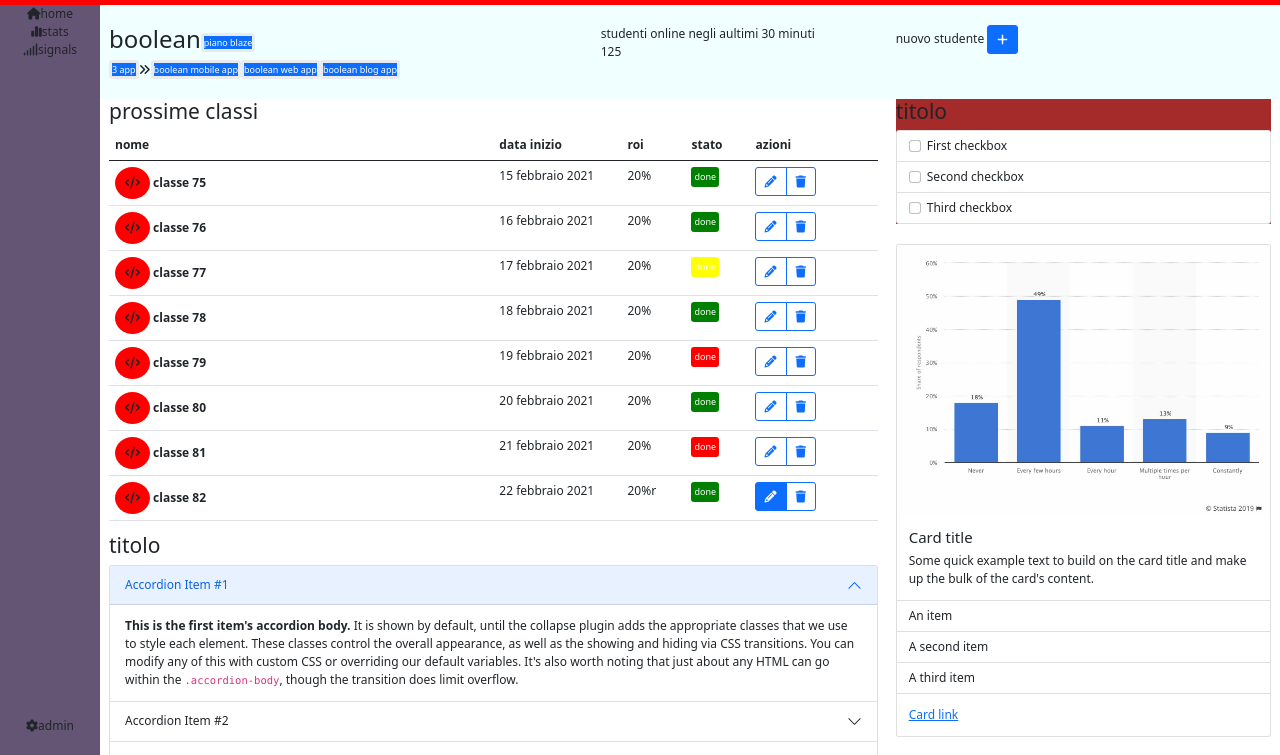
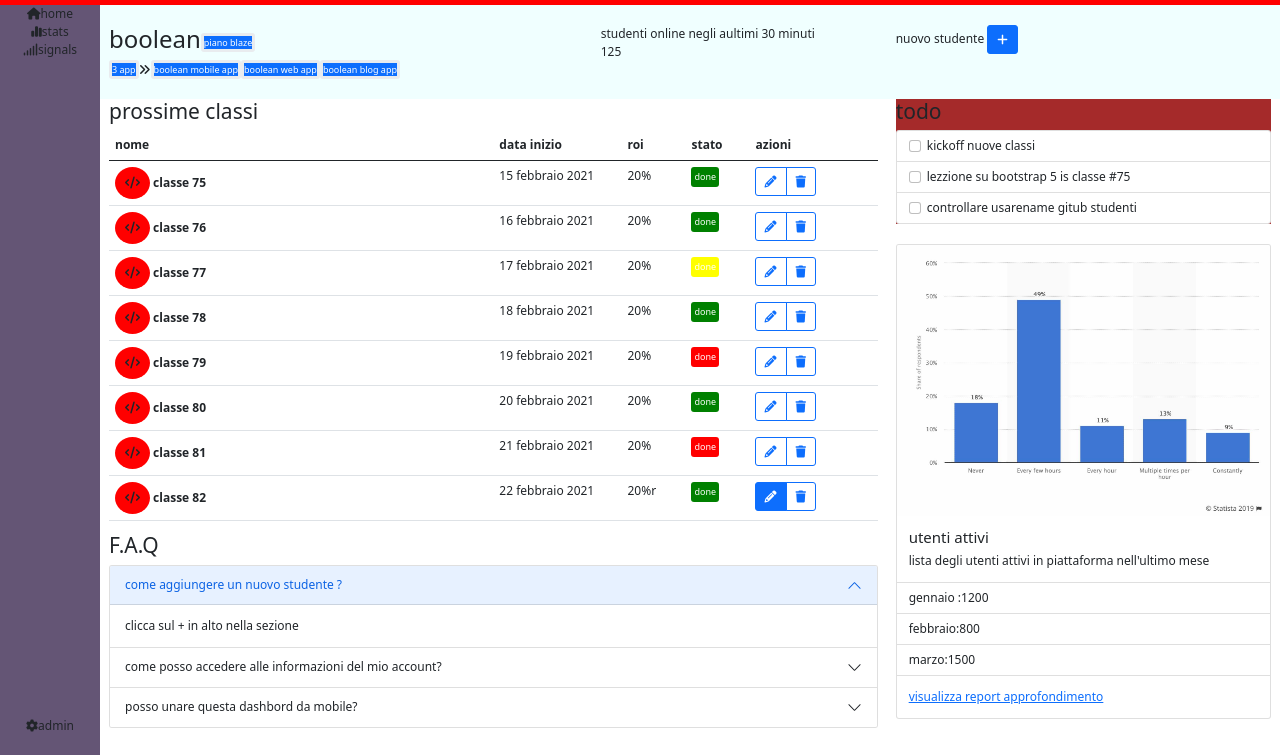
Before and after one commit to antoniolaikauf/html-css-bootstrap-dashboard, a plain HTML site: page index.html in a window 1280 px wide. Shown: the part 45-800 px from the top of the page. Drawn offline with nearby package versions, Linux system fonts and the light colour scheme.

Commit message:
sistemato testo

```diff
--- a/index.html
+++ b/index.html
@@ -344,41 +344,41 @@
                                     </tbody>
                                   </table>
                                   <div>
-                                      <h3>titolo </h3>
+                                      <h3>F.A.Q </h3>
                                       <div class="accordion" id="accordionExample">
                                             <div class="accordion-item">
                                             <h2 class="accordion-header" id="headingOne">
                                                 <button class="accordion-button" type="button" data-bs-toggle="collapse" data-bs-target="#collapseOne" aria-expanded="true" aria-controls="collapseOne">
-                                                Accordion Item #1
+                                                come aggiungere un nuovo studente ?
                                                 </button>
                                             </h2>
                                             <div id="collapseOne" class="accordion-collapse collapse show" aria-labelledby="headingOne" data-bs-parent="#accordionExample">
                                                 <div class="accordion-body">
-                                                <strong>This is the first item's accordion body.</strong> It is shown by default, until the collapse plugin adds the appropriate classes that we use to style each element. These classes control the overall appearance, as well as the showing and hiding via CSS transitions. You can modify any of this with custom CSS or overriding our default variables. It's also worth noting that just about any HTML can go within the <code>.accordion-body</code>, though the transition does limit overflow.
+                                                 clicca sul + in alto nella sezione
                                                 </div>
                                             </div>
                                             </div>
                                             <div class="accordion-item">
                                             <h2 class="accordion-header" id="headingTwo">
                                                 <button class="accordion-button collapsed" type="button" data-bs-toggle="collapse" data-bs-target="#collapseTwo" aria-expanded="false" aria-controls="collapseTwo">
-                                                Accordion Item #2
+                                                come posso accedere alle informazioni del mio account?
                                                 </button>
                                             </h2>
                                             <div id="collapseTwo" class="accordion-collapse collapse" aria-labelledby="headingTwo" data-bs-parent="#accordionExample">
                                                 <div class="accordion-body">
-                                                <strong>This is the second item's accordion body.</strong> It is hidden by default, until the collapse plugin adds the appropriate classes that we use to style each element. These classes control the overall appearance, as well as the showing and hiding via CSS transitions. You can modify any of this with custom CSS or overriding our default variables. It's also worth noting that just about any HTML can go within the <code>.accordion-body</code>, though the transition does limit overflow.
+                                                  clicca sul + in alto nella sezione
                                                 </div>
                                             </div>
                                             </div>
                                             <div class="accordion-item">
                                             <h2 class="accordion-header" id="headingThree">
                                                 <button class="accordion-button collapsed" type="button" data-bs-toggle="collapse" data-bs-target="#collapseThree" aria-expanded="false" aria-controls="collapseThree">
-                                                Accordion Item #3
+                                               posso unare questa dashbord da mobile?
                                                 </button>
                                             </h2>
                                             <div id="collapseThree" class="accordion-collapse collapse" aria-labelledby="headingThree" data-bs-parent="#accordionExample">
                                                 <div class="accordion-body">
-                                                <strong>This is the third item's accordion body.</strong> It is hidden by default, until the collapse plugin adds the appropriate classes that we use to style each element. These classes control the overall appearance, as well as the showing and hiding via CSS transitions. You can modify any of this with custom CSS or overriding our default variables. It's also worth noting that just about any HTML can go within the <code>.accordion-body</code>, though the transition does limit overflow.
+                                                  clicca sul + in alto nella sezione
                                                 </div>
                                             </div>
                                             </div>
@@ -388,35 +388,35 @@
                         </div>
                         <div class="col-12 col-md-4">
                             <div id="todo">
-                                <h3>titolo</h3>
+                                <h3>todo</h3>
                                 <ul class="list-group">
                                     <li class="list-group-item">
                                       <input class="form-check-input me-1" type="checkbox" value="" aria-label="...">
-                                      First checkbox
+                                      kickoff nuove classi
                                     </li>
                                     <li class="list-group-item">
                                       <input class="form-check-input me-1" type="checkbox" value="" aria-label="...">
-                                      Second checkbox
+                                     lezzione su bootstrap 5 is classe #75
                                     </li>
                                     <li class="list-group-item">
                                       <input class="form-check-input me-1" type="checkbox" value="" aria-label="...">
-                                      Third checkbox
+                                     controllare usarename gitub studenti
                                     </li>
                                 </ul>
                             </div>
                             <div class="card">
                                 <img src="img/stats.jpeg" class="card-img-top" alt="...">
                                 <div class="card-body">
-                                  <h5 class="card-title">Card title</h5>
-                                  <p class="card-text">Some quick example text to build on the card title and make up the bulk of the card's content.</p>
+                                  <h5 class="card-title">utenti attivi</h5>
+                                  <p class="card-text">lista degli utenti attivi in piattaforma nell'ultimo mese</p>
                                 </div>
                                 <ul class="list-group list-group-flush">
-                                  <li class="list-group-item">An item</li>
-                                  <li class="list-group-item">A second item</li>
-                                  <li class="list-group-item">A third item</li>
+                                  <li class="list-group-item">gennaio :1200</li>
+                                  <li class="list-group-item">febbraio:800</li>
+                                  <li class="list-group-item">marzo:1500</li>
                                 </ul>
                                 <div class="card-body">
-                                  <a href="#" class="card-link">Card link</a>
+                                  <a href="#" class="card-link">visualizza report approfondimento</a>
                                 </div>
                               </div>
                         </div>
@@ -425,7 +425,6 @@
             </div>
         </section>
        </div>
-    </main>
 
     <!-- lionk bootstrap javascrip -->
     <script src="https://cdn.jsdelivr.net/npm/bootstrap@5.0.2/dist/js/bootstrap.bundle.min.js" integrity="sha384-MrcW6ZMFYlzcLA8Nl+NtUVF0sA7MsXsP1UyJoMp4YLEuNSfAP+JcXn/tWtIaxVXM" crossorigin="anonymous"></script>
```
